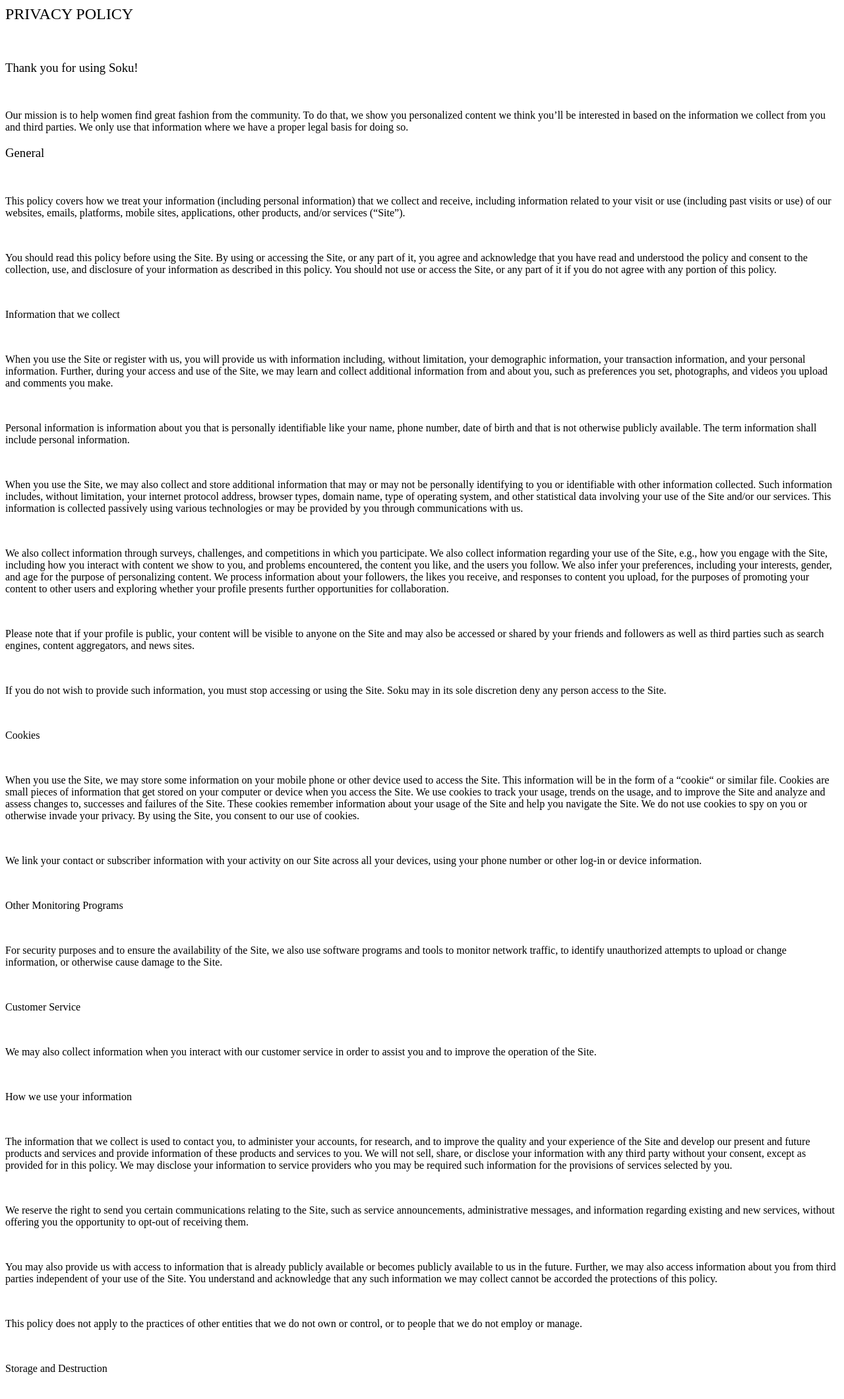
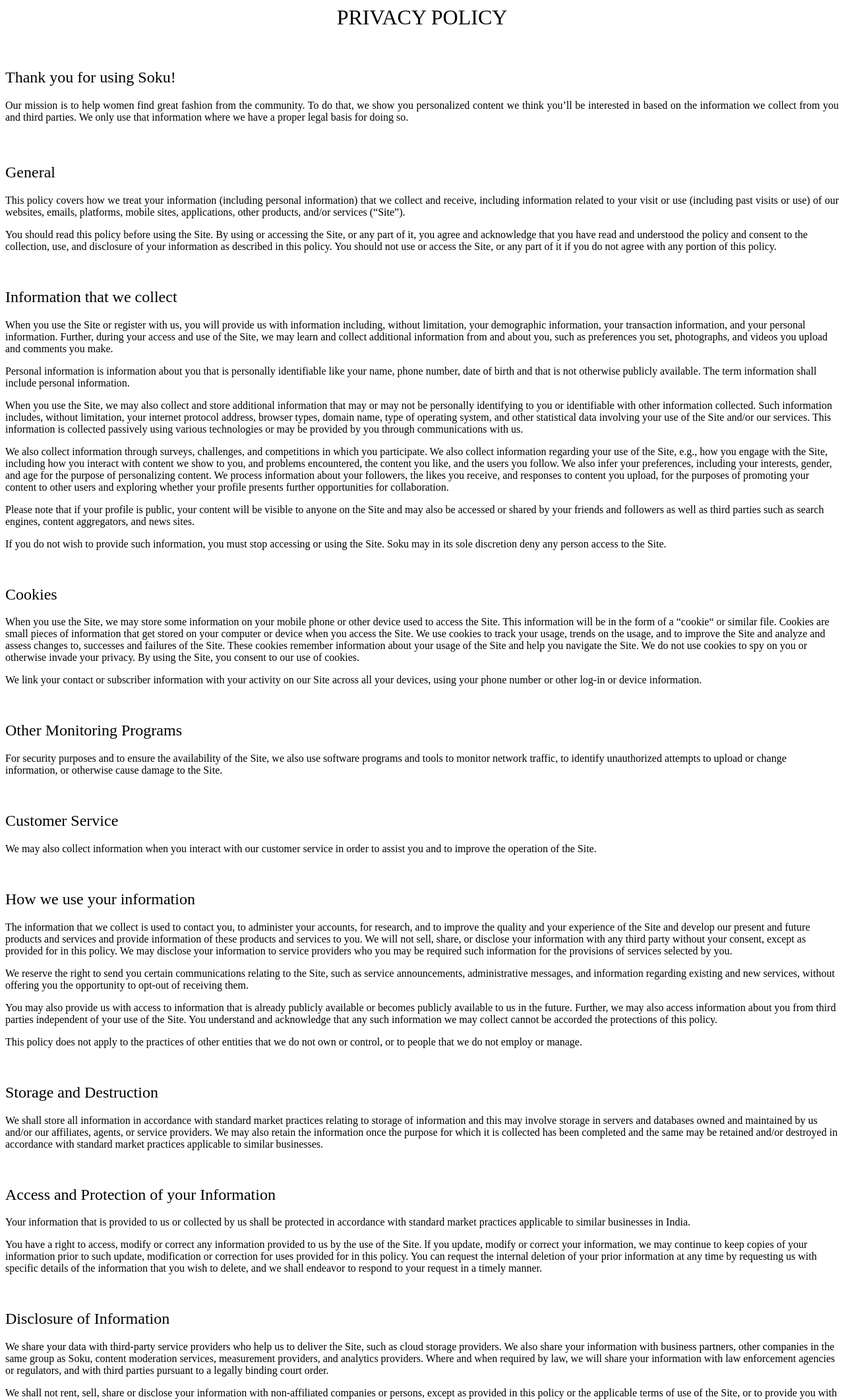
Before and after one commit to digiw4rd/digiw4rd.github.io, a plain HTML site: page index.html in a window 1280 px wide. Shown: the top 2121 px of the page at 66% size. Drawn offline with Linux system fonts and the light colour scheme.

Commit message:
Update index.html

```diff
--- a/index.html
+++ b/index.html
@@ -1,68 +1,46 @@
-<h2><span style="font-weight: 400;">PRIVACY POLICY</span></h2>
+<h1 style="text-align: center;"><span style="font-weight: 400;">PRIVACY POLICY</span></h1>
 <p><span style="font-weight: 400;">&nbsp;</span></p>
-<h3><span style="font-weight: 400;">Thank you for using Soku!</span></h3>
-<p>&nbsp;</p>
-<p><span style="font-weight: 400;">Our mission is to help women find great fashion from the community. To do that, we show you personalized content we think you&rsquo;ll be interested in based on the information we collect from you and third parties. We only use that information where we have a proper legal basis for doing so.&nbsp;</span></p>
-<h3><span style="font-weight: 400;">General</span></h3>
-<p><span style="font-weight: 400;">&nbsp;</span></p>
-<p><span style="font-weight: 400;">This policy covers how we treat your information (including personal information) that we collect and receive, including information related to your visit or use (including past visits or use) of our websites, emails, platforms, mobile sites, applications, other products, and/or services (&ldquo;Site&rdquo;).</span></p>
-<p><span style="font-weight: 400;">&nbsp;</span></p>
+<h2 style="text-align: justify;"><span style="font-weight: 400;">Thank you for using Soku!</span></h2>
+<p style="text-align: justify;"><span style="font-weight: 400;">Our mission is to help women find great fashion from the community. To do that, we show you personalized content we think you&rsquo;ll be interested in based on the information we collect from you and third parties. We only use that information where we have a proper legal basis for doing so.&nbsp;</span></p>
+<h3>&nbsp;</h3>
+<h2><span style="font-weight: 400;">General</span><span style="font-weight: 400;">&nbsp;</span></h2>
+<p style="text-align: justify;"><span style="font-weight: 400;">This policy covers how we treat your information (including personal information) that we collect and receive, including information related to your visit or use (including past visits or use) of our websites, emails, platforms, mobile sites, applications, other products, and/or services (&ldquo;Site&rdquo;).</span></p>
 <p><span style="font-weight: 400;">You should read this policy before using the Site. By using or accessing the Site, or any part of it, you agree and acknowledge that you have read and understood the policy and consent to the collection, use, and disclosure of your information as described in this policy. You should not use or access the Site, or any part of it if you do not agree with any portion of this policy.</span></p>
 <p><span style="font-weight: 400;">&nbsp;</span></p>
-<p><span style="font-weight: 400;">Information that we collect</span></p>
-<p><span style="font-weight: 400;">&nbsp;</span></p>
+<h2><span style="font-weight: 400;">Information that we collect</span><span style="font-weight: 400;">&nbsp;</span></h2>
 <p><span style="font-weight: 400;">When you use the Site or register with us, you will provide us with information including, without limitation, your demographic information, your transaction information, and your personal information. Further, during your access and use of the Site, we may learn and collect additional information from and about you, such as preferences you set, photographs, and videos you upload and comments you make.</span></p>
-<p><span style="font-weight: 400;">&nbsp;</span></p>
 <p><span style="font-weight: 400;">Personal information is information about you that is personally identifiable like your name, phone number, date of birth and that is not otherwise publicly available. The term information shall include personal information.</span></p>
-<p><span style="font-weight: 400;">&nbsp;</span></p>
 <p><span style="font-weight: 400;">When you use the Site, we may also collect and store additional information that may or may not be personally identifying to you or identifiable with other information collected. Such information includes, without limitation, your internet protocol address, browser types, domain name, type of operating system, and other statistical data involving your use of the Site and/or our services. This information is collected passively using various technologies or may be provided by you through communications with us.</span></p>
-<p><span style="font-weight: 400;">&nbsp;</span></p>
 <p><span style="font-weight: 400;">We also collect information through surveys, challenges, and competitions in which you participate. We also collect information regarding your use of the Site, e.g., how you engage with the Site, including how you interact with content we show to you, and problems encountered, the content you like, and the users you follow. We also infer your preferences, including your interests, gender, and age for the purpose of personalizing content. We process information about your followers, the likes you receive, and responses to content you upload, for the purposes of promoting your content to other users and exploring whether your profile presents further opportunities for collaboration.</span></p>
-<p><span style="font-weight: 400;">&nbsp;</span></p>
 <p><span style="font-weight: 400;">Please note that if your profile is public, your content will be visible to anyone on the Site and may also be accessed or shared by your friends and followers as well as third parties such as search engines, content aggregators, and news sites.</span></p>
-<p><span style="font-weight: 400;">&nbsp;</span></p>
 <p><span style="font-weight: 400;">If you do not wish to provide such information, you must stop accessing or using the Site. Soku may in its sole discretion deny any person access to the Site.</span></p>
 <p>&nbsp;</p>
-<p><span style="font-weight: 400;">Cookies</span></p>
-<p><span style="font-weight: 400;">&nbsp;</span></p>
+<h2><span style="font-weight: 400;">Cookies</span><span style="font-weight: 400;">&nbsp;</span></h2>
 <p><span style="font-weight: 400;">When you use the Site, we may store some information on your mobile phone or other device used to access the Site. This information will be in the form of a &ldquo;cookie&ldquo; or similar file. Cookies are small pieces of information that get stored on your computer or device when you access the Site. We use cookies to track your usage, trends on the usage, and to improve the Site and analyze and assess changes to, successes and failures of the Site. These cookies remember information about your usage of the Site and help you navigate the Site. We do not use cookies to spy on you or otherwise invade your privacy. By using the Site, you consent to our use of cookies.</span></p>
-<p><span style="font-weight: 400;">&nbsp;</span></p>
 <p><span style="font-weight: 400;">We link your contact or subscriber information with your activity on our Site across all your devices, using your phone number or other log-in or device information.&nbsp;</span></p>
 <p><span style="font-weight: 400;">&nbsp;</span></p>
-<p><span style="font-weight: 400;">Other Monitoring Programs</span></p>
-<p><span style="font-weight: 400;">&nbsp;</span></p>
+<h2><span style="font-weight: 400;">Other Monitoring Programs</span><span style="font-weight: 400;">&nbsp;</span></h2>
 <p><span style="font-weight: 400;">For security purposes and to ensure the availability of the Site, we also use software programs and tools to monitor network traffic, to identify unauthorized attempts to upload or change information, or otherwise cause damage to the Site.</span></p>
-<p><span style="font-weight: 400;">&nbsp;</span></p>
-<p><span style="font-weight: 400;">Customer Service</span></p>
-<p><span style="font-weight: 400;">&nbsp;</span></p>
+<p>&nbsp;</p>
+<h2><span style="font-weight: 400;">Customer Service</span></h2>
 <p><span style="font-weight: 400;">We may also collect information when you interact with our customer service in order to assist you and to improve the operation of the Site.</span></p>
 <p><span style="font-weight: 400;">&nbsp;</span></p>
-<p><span style="font-weight: 400;">How we use your information</span></p>
-<p><span style="font-weight: 400;">&nbsp;</span></p>
+<h2><span style="font-weight: 400;">How we use your information</span></h2>
 <p><span style="font-weight: 400;">The information that we collect is used to contact you, to administer your accounts, for research, and to improve the quality and your experience of the Site and develop our present and future products and services and provide information of these products and services to you. We will not sell, share, or disclose your information with any third party without your consent, except as provided for in this policy. We may disclose your information to service providers who you may be required such information for the provisions of services selected by you.</span></p>
-<p><span style="font-weight: 400;">&nbsp;</span></p>
 <p><span style="font-weight: 400;">We reserve the right to send you certain communications relating to the Site, such as service announcements, administrative messages, and information regarding existing and new services, without offering you the opportunity to opt-out of receiving them.</span></p>
-<p><span style="font-weight: 400;">&nbsp;</span></p>
 <p><span style="font-weight: 400;">You may also provide us with access to information that is already publicly available or becomes publicly available to us in the future. Further, we may also access information about you from third parties independent of your use of the Site. You understand and acknowledge that any such information we may collect cannot be accorded the protections of this policy.</span></p>
-<p><span style="font-weight: 400;">&nbsp;</span></p>
 <p><span style="font-weight: 400;">This policy does not apply to the practices of other entities that we do not own or control, or to people that we do not employ or manage.</span></p>
 <p><span style="font-weight: 400;">&nbsp;</span></p>
-<p><span style="font-weight: 400;">Storage and Destruction</span></p>
-<p><span style="font-weight: 400;">&nbsp;</span></p>
+<h2><span style="font-weight: 400;">Storage and Destruction</span></h2>
 <p><span style="font-weight: 400;">We shall store all information in accordance with standard market practices relating to storage of information and this may involve storage in servers and databases owned and maintained by us and/or our affiliates, agents, or service providers. We may also retain the information once the purpose for which it is collected has been completed and the same may be retained and/or destroyed in accordance with standard market practices applicable to similar businesses.</span></p>
 <p><span style="font-weight: 400;">&nbsp;</span></p>
-<p><span style="font-weight: 400;">Access and Protection of your Information</span></p>
-<p><span style="font-weight: 400;">&nbsp;</span></p>
+<h2><span style="font-weight: 400;">Access and Protection of your Information</span></h2>
 <p><span style="font-weight: 400;">Your information that is provided to us or collected by us shall be protected in accordance with standard market practices applicable to similar businesses in India.</span></p>
-<p><span style="font-weight: 400;">&nbsp;</span></p>
 <p><span style="font-weight: 400;">You have a right to access, modify or correct any information provided to us by the use of the Site. lf you update, modify or correct your information, we may continue to keep copies of your information prior to such update, modification or correction for uses provided for in this policy. You can request the internal deletion of your prior information at any time by requesting us with specific details of the information that you wish to delete, and we shall endeavor to respond to your request in a timely manner.</span></p>
 <p><span style="font-weight: 400;">&nbsp;</span></p>
-<p><span style="font-weight: 400;">Disclosure of Information</span></p>
-<p><span style="font-weight: 400;">&nbsp;</span></p>
+<h2><span style="font-weight: 400;">Disclosure of Information</span></h2>
 <p><span style="font-weight: 400;">We share your data with third-party service providers who help us to deliver the Site, such as cloud storage providers. We also share your information with business partners, other companies in the same group as Soku, content moderation services, measurement providers, and analytics providers. Where and when required by law, we will share your information with law enforcement agencies or regulators, and with third parties pursuant to a legally binding court order.</span></p>
-<p><span style="font-weight: 400;">&nbsp;</span></p>
 <p><span style="font-weight: 400;">We shall not rent, sell, share or disclose your information with non-affiliated companies or persons, except as provided in this policy or the applicable terms of use of the Site, or to provide you with the requested products and services on the Site, or when we have your consent, or under the following circumstances:</span></p>
-<p><span style="font-weight: 400;">&nbsp;</span></p>
 <ul>
 <li style="font-weight: 400;"><span style="font-weight: 400;">We provide the information to our trusted parsers who work on our behalf or with third parties under confidentiality agreements. These partners may use your information to help us communicate with you about our Site and our other products and services. However, these partners do not have any independent right to share this information;</span></li>
 <li style="font-weight: 400;"><span style="font-weight: 400;">We provide the information to our advisors and consultants for billing, business, legal, and taxation purposes;</span></li>
@@ -73,21 +51,15 @@
 <li style="font-weight: 400;"><span style="font-weight: 400;">We transfer information about you if we are acquired by or merged with another company or transfer a part of our business to a third party. Any third party or resultant entity that receives your information pursuant to a merger, demerger or business transfer shall have the right to continue to use your information. In this event, we will notify you before information about you is transferred and becomes subject to a different privacy policy.</span></li>
 <li style="font-weight: 400;"><span style="font-weight: 400;">We may publish any testimonials that you have provided about the Site and such testimonials and other marketing, promotions and advertisements may include the information that you have provided to us.</span></li>
 </ul>
-<p><span style="font-weight: 400;">&nbsp;</span></p>
 <p><span style="font-weight: 400;">We will, from time to time, include links to and from the websites of our partner networks, advertisers and affiliates. If you follow a link to any of these websites, please note that these websites have their own privacy policies and that we do not accept any responsibility or liability for these policies. Please check these policies before you submit any information to these websites.</span></p>
 <p>&nbsp;</p>
-<p><span style="font-weight: 400;">Anonymised Data</span></p>
-<p><span style="font-weight: 400;">&nbsp;</span></p>
+<h2><span style="font-weight: 400;">Anonymised Data</span></h2>
 <p><span style="font-weight: 400;">We may also use your information collected to create aggregated anonymized data. We shall ensure that such anonymized data will not be directly identifiable to you or to the information shared with us. By using this Site, you provide us the right to use your information to create anonymized data and use it for our business purposes.</span></p>
 <p><span style="font-weight: 400;">&nbsp;</span></p>
-<p><span style="font-weight: 400;">Changes to this Privacy Policy</span></p>
-<p><span style="font-weight: 400;">&nbsp;</span></p>
+<h2><span style="font-weight: 400;">Changes to this Privacy Policy</span></h2>
 <p><span style="font-weight: 400;">Amendments to this policy will be posted to this URL and will be effective when posted. Your continued use of this Site following the posting of any amendment, modification, or change shall constitute your acceptance of the amendment. If you do not agree to the updated policy, you must stop accessing or using the Site.</span></p>
 <p><span style="font-weight: 400;">&nbsp;</span></p>
-<p><span style="font-weight: 400;">Complaints, Questions, and Suggestions</span></p>
-<p><span style="font-weight: 400;">&nbsp;</span></p>
+<h2><span style="font-weight: 400;">Complaints, Questions, and Suggestions</span></h2>
 <p><span style="font-weight: 400;">In the event that you wish to make a complaint about how we process your personal data, please contact us at mail to digiw4rd@gmail.com and we will endeavor to deal with your request as soon as possible. This is without prejudice to your right to launch a claim with the relevant data protection authority.</span></p>
-<p><span style="font-weight: 400;">&nbsp;</span></p>
 <p><span style="font-weight: 400;">If you have questions, suggestions, or require to contact us as per this policy, please contact us at digiw4rd@gmail.com</span></p>
-<p><span style="font-weight: 400;">&nbsp;</span></p>
 <p><span style="font-weight: 400;">Last updated: 17 Sept 2020</span></p>
```
